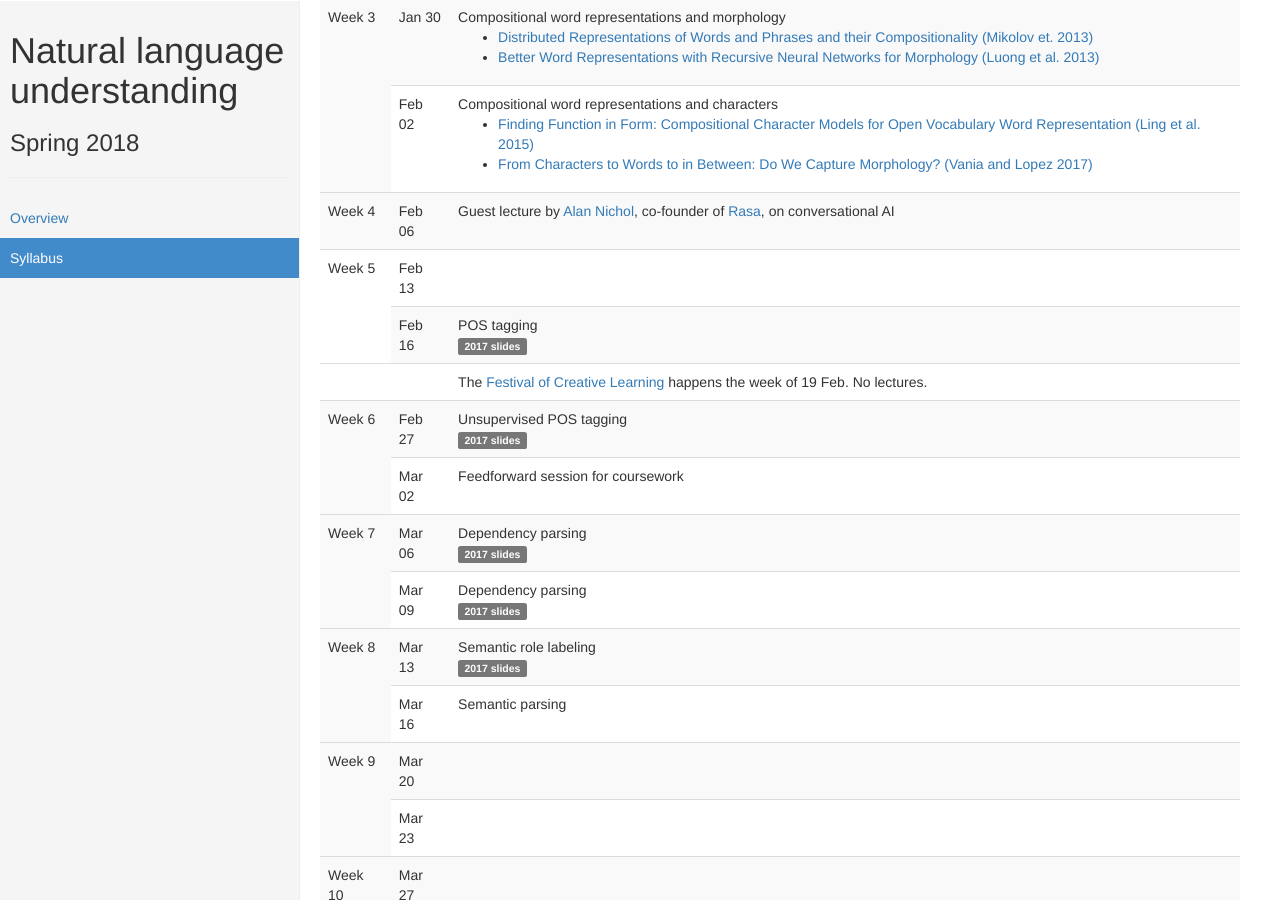
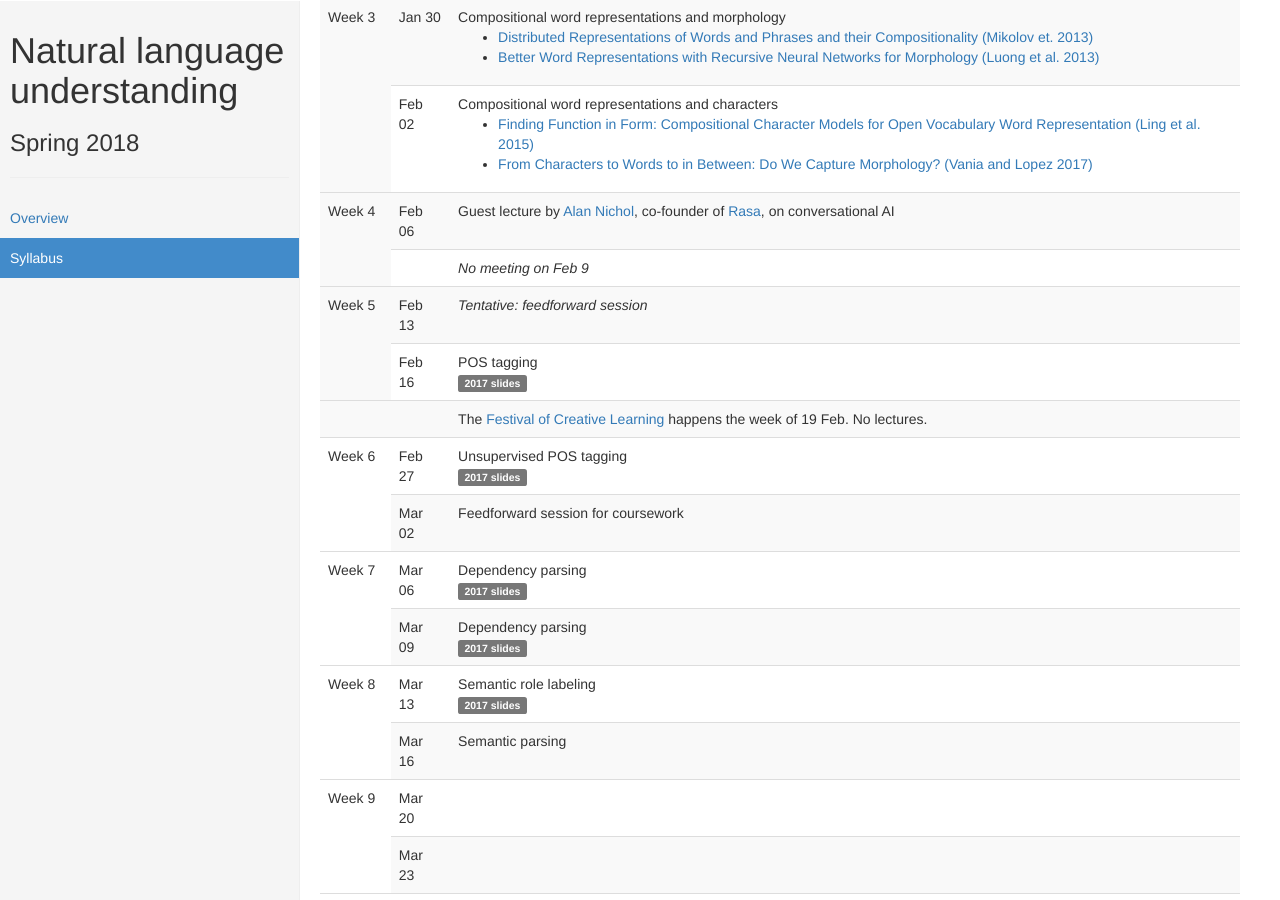
Before and after one commit to alopez/nlu-class, a Jekyll site: the page built from syllabus.md, in a window 1280 px wide and 900 px high, scrolled down 599 px. Built offline with Jekyll 4.4.1, drawn with Linux system fonts in a browser that asks for light colours.

Commit message:
Update syllabus

```diff
--- a/_data/syllabus.yaml
+++ b/_data/syllabus.yaml
@@ -67,11 +67,14 @@
     header:
     - title: 'Guest lecture by <a href="https://www.linkedin.com/in/anichol/">Alan Nichol</a>, co-founder of <a href="https://rasa.ai/">Rasa</a>, on conversational AI'
       type: lecture
+  - date: ""
+    header:
+    - title: '<i>No meeting on Feb 9</i>'
 - name: Week 5
   plan:
   - date: 2018-02-13
     header:
-      title: "TBD"
+    - title: "<i>Tentative: feedforward session</i>"
   - date: 2018-02-16
     header:
     - title: "POS tagging"
```
